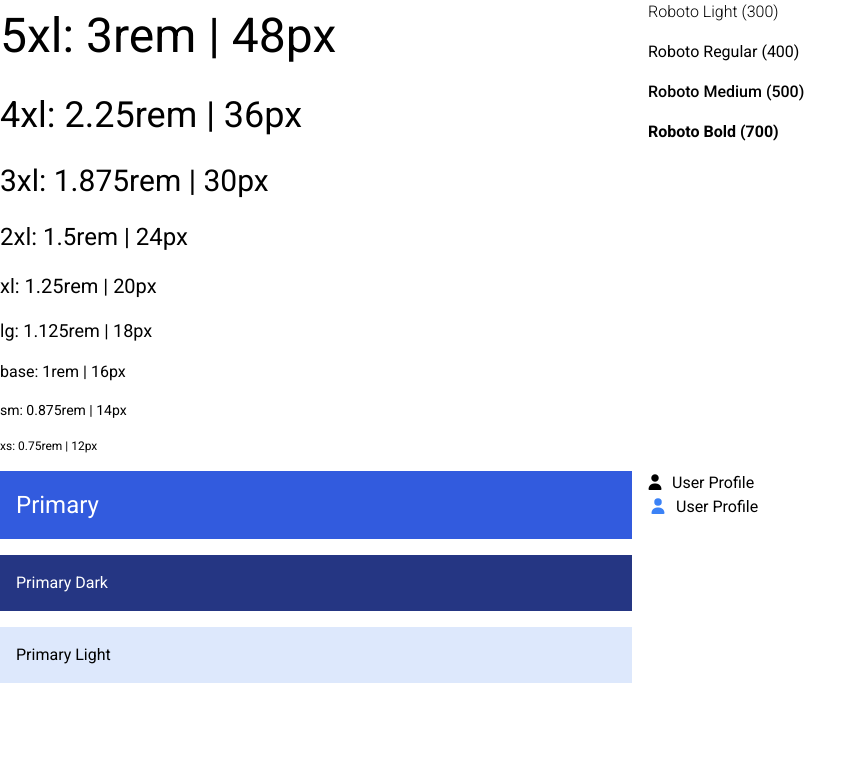
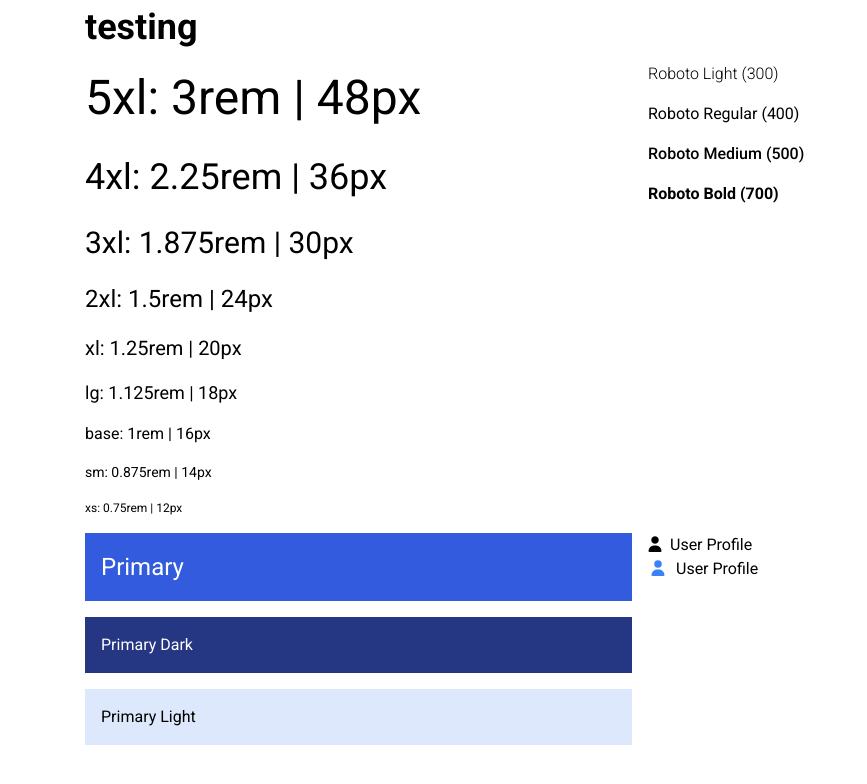
Before and after one commit to twinkle2901-learning/Customized-React-Components, a React (Create React App) app in the folder cr-components/: page / in a window 1280 px wide. Shown: the top 784 px of the page, without its empty margins (0-867 px from the left). Built offline with nearby package versions, Linux system fonts and the light colour scheme.

Commit message:
Libraries installation and Base setup (Rev-3)

```diff
--- a/cr-components/src/App.scss
+++ b/cr-components/src/App.scss
@@ -1,16 +1,11 @@
+body {
+  @apply m-0 p-0;
+  font-family: "Roboto", sans-serif;
+}
+
 .fa-user::before {
   font: var(--fa-font-solid);
+  /* Unicode for user icon */
   content: "\f007";
-  /* Unicode for user icon */
-  margin-right: 10px;
+  @apply mr-2;
 }
-
-body {
-  @apply m-0 p-0;
-  // font-family: -apple-system, BlinkMacSystemFont, 'Segoe UI', 'Roboto', 'Oxygen',
-  //   'Ubuntu', 'Cantarell', 'Fira Sans', 'Droid Sans', 'Helvetica Neue',
-  //   sans-serif;
-  // -webkit-font-smoothing: antialiased;
-  // -moz-osx-font-smoothing: grayscale;
-  font-family: "Roboto", sans-serif;
-}
--- a/cr-components/src/App.tsx
+++ b/cr-components/src/App.tsx
@@ -8,8 +8,11 @@ import { faUser } from "@fortawesome/free-solid-svg-icons";
 function App() {
   return (
     <>
-      <div className="xl:container">
-        <div className="grid grid-cols-2 gap-4">
+      <div className="container-xl">
+
+        <h1>testing</h1>
+
+        <div className="grid md:grid-cols-2 gap-4">
 
           {/* Font Sizes */}
           <div className="space-y-4">
--- /dev/null
+++ b/cr-components/src/_mixins.scss
@@ -0,0 +1,87 @@
+@mixin cc-container($bp) {
+    @apply w-full mx-auto;
+    padding: 0 15px;
+
+    @if $bp =="fluid" {
+        @apply w-full max-w-full;
+        padding: 0 15px;
+    }
+
+    //   >= 1400px (xxl)
+    @if $bp =="xxl" {
+        @media only screen and (min-width: 1400px) {
+            max-width: 1320px;
+        }
+    }
+
+    //   >= 1200px (xl)
+    @if $bp =="xl" {
+        @media only screen and (min-width: 1200px) {
+            max-width: 1140px;
+        }
+    }
+
+    //   >= 992px (lg)
+    @if $bp =="lg" {
+        @media only screen and (min-width: 992px) {
+            max-width: 960px;
+        }
+    }
+
+    //   >= 768px (md)
+    @if $bp =="md" {
+        @media only screen and (min-width: 768px) {
+            max-width: 720px;
+        }
+    }
+
+    //   >= 576px (sm)
+    @if $bp =="sm" {
+        @media only screen and (min-width: 576px) {
+            max-width: 540px;
+        }
+    }
+}
+
+// ----- Media Query -----
+// X-Small devices (portrait phones, less than 576px)
+// @media (max-width: 575.98px) { ... }
+
+// Small devices (landscape phones, less than 768px)
+// @media (max-width: 767.98px) { ... }
+
+// Medium devices (tablets, less than 992px)
+// @media (max-width: 991.98px) { ... }
+
+// Large devices (desktops, less than 1200px)
+// @media (max-width: 1199.98px) { ... }
+
+// X-Large devices (large desktops, less than 1400px)
+// @media (max-width: 1399.98px) { ... }
+
+// XX-Large devices (larger desktops)
+// No media query since the xxl breakpoint has no upper bound on its width
+
+@mixin responsive($type, $value, $value2: 0) {
+    @if $type =="range" {
+        @media (min-width: $value) and (max-width: $value2) {
+            @content;
+        }
+    }
+
+    @else {
+        @media (#{$type}-width:$value) {
+            @content;
+        }
+    }
+}
+
+@layer flexbetween {
+    .flex-between {
+        @apply flex gap-2 flex-col;
+
+        @include responsive(min, 767.98px) {
+            @apply items-center justify-between flex-row;
+        }
+    }
+}
--- a/cr-components/src/index.scss
+++ b/cr-components/src/index.scss
@@ -2,4 +2,7 @@
 @tailwind components;
 @tailwind utilities;
 
+@import './mixins';
+@import './styles.scss';
+
 @import "@fortawesome/fontawesome-free/css/all.min.css";
--- /dev/null
+++ b/cr-components/src/styles.scss
@@ -0,0 +1,78 @@
+h1,
+.h1 {
+    @apply text-4xl;
+}
+
+h2,
+.h2 {
+    @apply text-3xl;
+}
+
+h3,
+.h3 {
+    @apply text-2xl;
+}
+
+h4,
+.h4 {
+    @apply text-xl;
+}
+
+h5,
+.h5 {
+    @apply text-lg;
+}
+
+h6,
+.h6 {
+    font-size: 1.175rem;
+}
+
+h1,
+h2,
+h3,
+h4,
+h5,
+h6,
+.h1,
+.h2,
+.h3,
+.h4,
+.h5,
+.h6 {
+    @apply mb-2 font-medium;
+}
+
+h1,
+h2,
+h3,
+.h1,
+.h2,
+.h3 {
+    @apply font-semibold;
+}
+
+.container-fluid {
+    @include cc-container("fluid");
+}
+
+.container,
+.container-xxl {
+    @include cc-container("xxl");
+}
+
+.container-xl {
+    @include cc-container("xl");
+}
+
+.container-lg {
+    @include cc-container("lg");
+}
+
+.container-md {
+    @include cc-container("md");
+}
+
+.container-sm {
+    @include cc-container("sm");
+}
```
